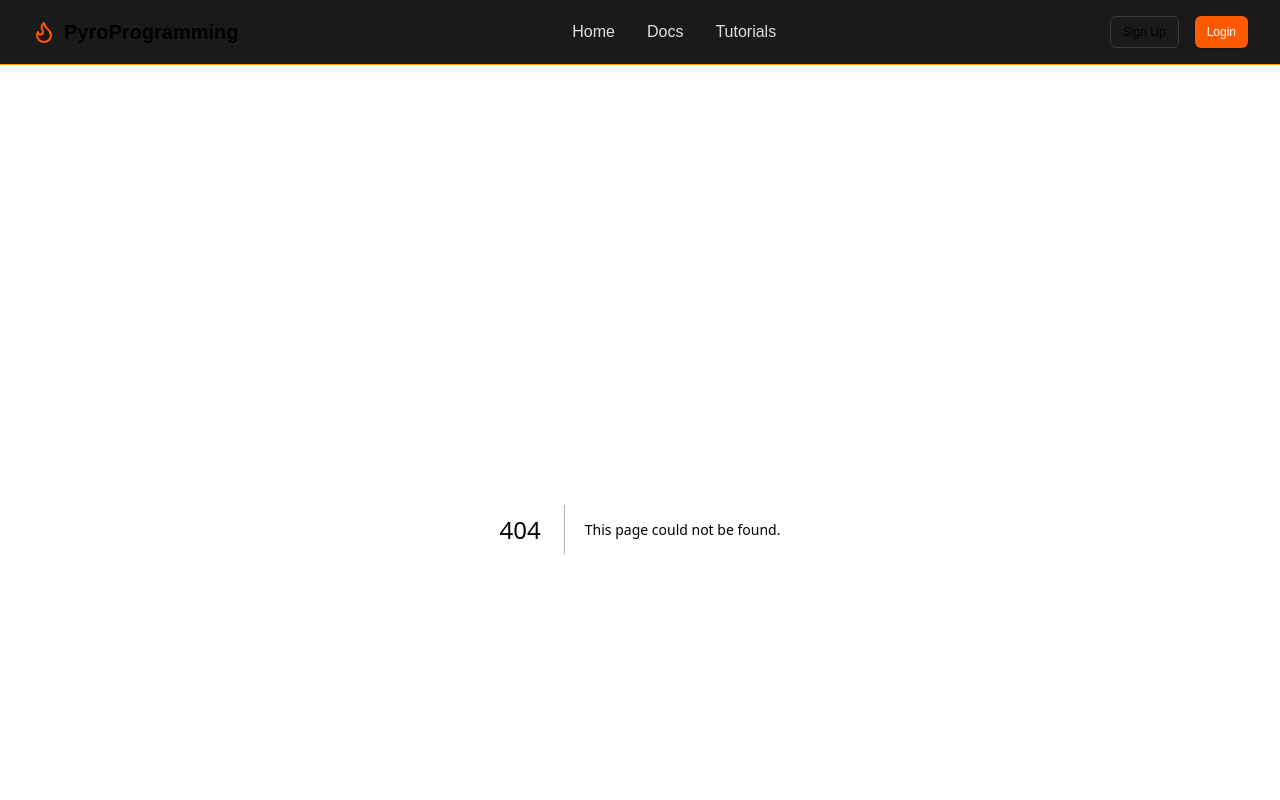
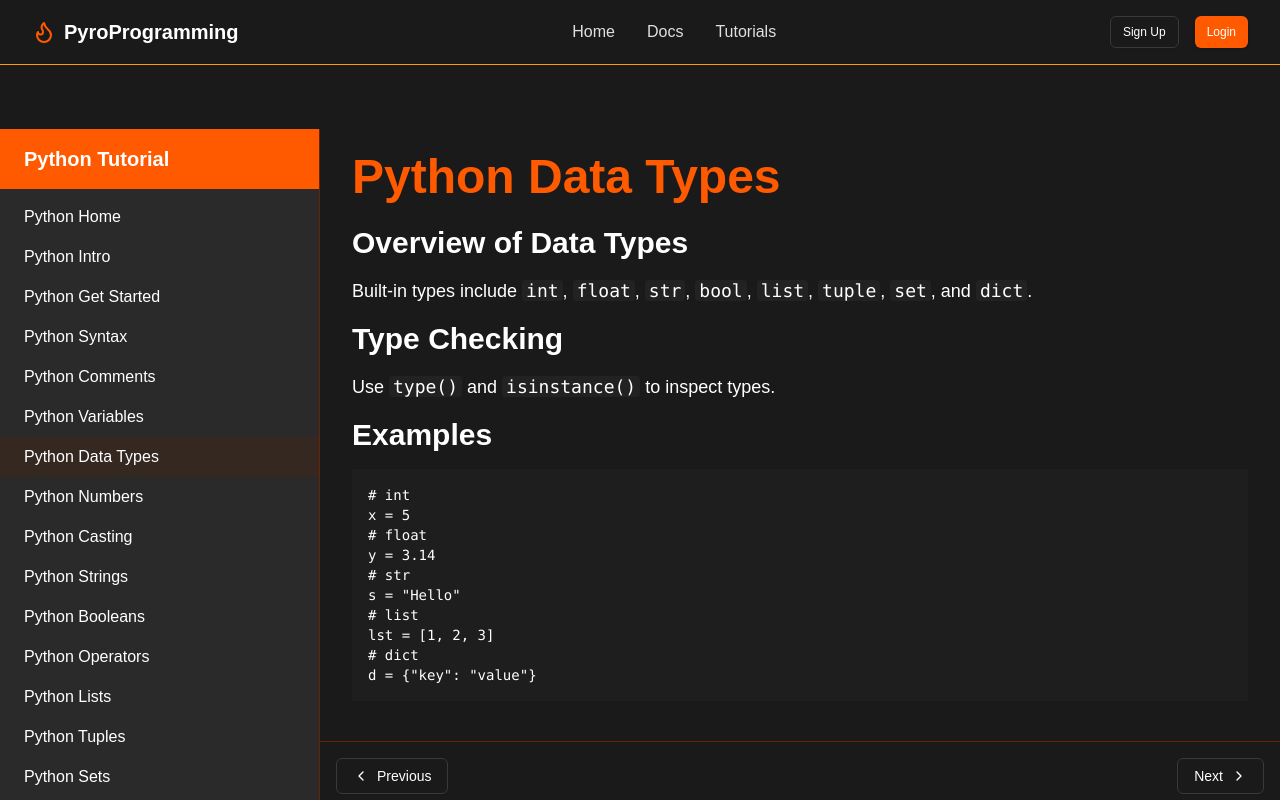
Before and after one commit to 321EZ123/PyroProgramming, a Next.js app: page /tutorials/python/datatypes in a window 1280 px wide. Before the commit this address had no page. Shown: the top 800 px of the page. Built offline with nearby package versions, Linux system fonts and the light colour scheme.

Commit message:
Create page.tsx

```diff
--- /dev/null
+++ b/src/app/tutorials/python/datatypes/page.tsx
@@ -0,0 +1,30 @@
+"use client";
+
+export default function Page() {
+  return (
+    <div className="max-w-4xl mx-auto">
+      <h1 className="text-5xl font-bold mb-6 text-primary">Python Data Types</h1>
+      <h2 className="text-3xl font-semibold mb-4">Overview of Data Types</h2>
+      <p className="text-lg mb-4">
+        Built-in types include <code className="bg-card/50 px-1 rounded">int</code>, <code className="bg-card/50 px-1 rounded">float</code>, <code className="bg-card/50 px-1 rounded">str</code>, <code className="bg-card/50 px-1 rounded">bool</code>, <code className="bg-card/50 px-1 rounded">list</code>, <code className="bg-card/50 px-1 rounded">tuple</code>, <code className="bg-card/50 px-1 rounded">set</code>, and <code className="bg-card/50 px-1 rounded">dict</code>.
+      </p>
+      <h2 className="text-3xl font-semibold mb-4">Type Checking</h2>
+      <p className="text-lg mb-4">
+        Use <code className="bg-card/50 px-1 rounded">type()</code> and <code className="bg-card/50 px-1 rounded">isinstance()</code> to inspect types.
+      </p>
+      <h2 className="text-3xl font-semibold mb-4">Examples</h2>
+      <pre className="bg-[#1E1E1E] p-4 text-white font-mono text-sm mb-4">
+        <code>{`# int
+x = 5
+# float
+y = 3.14
+# str
+s = "Hello"
+# list
+lst = [1, 2, 3]
+# dict
+d = {"key": "value"}`}</code>
+      </pre>
+    </div>
+  );
+}
```
